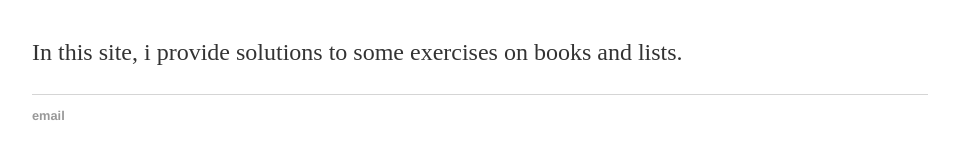
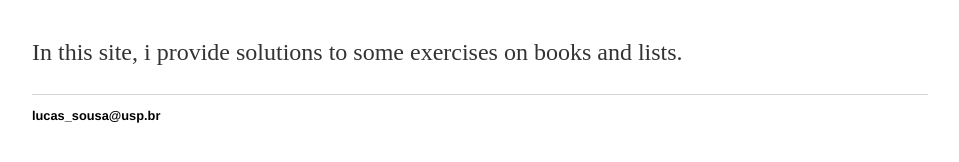
Before and after one commit to Lucas1Santos2Sousa/Lucas1Santos2Sousa.github.io, a Jekyll site: the page built from index.html, in a window 1280 px wide. Shown: the part 161-323 px from the top of the page, without its empty margins (160-1119 px from the left). Built offline with Jekyll 4.4.1, drawn with Linux system fonts in a browser that asks for light colours.

Commit message:
Update default.html

```diff
--- a/_layouts/default.html
+++ b/_layouts/default.html
@@ -21,7 +21,7 @@
 			</div><!-- /.container -->
 			<footer>
 	    		<ul>
-	        		<li><a href="lucas_sousa@usp.br">email</a></li>
+				<li>lucas_sousa@usp.br</li>
 				</ul>
 			</footer>
 		</body>
```
